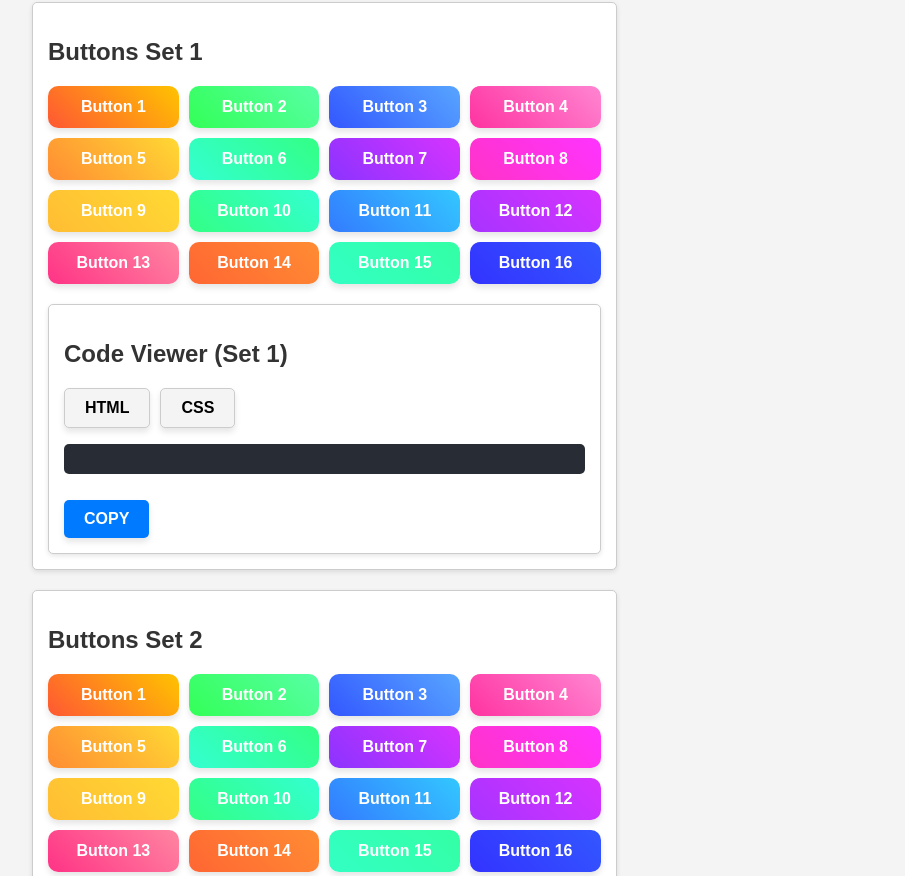
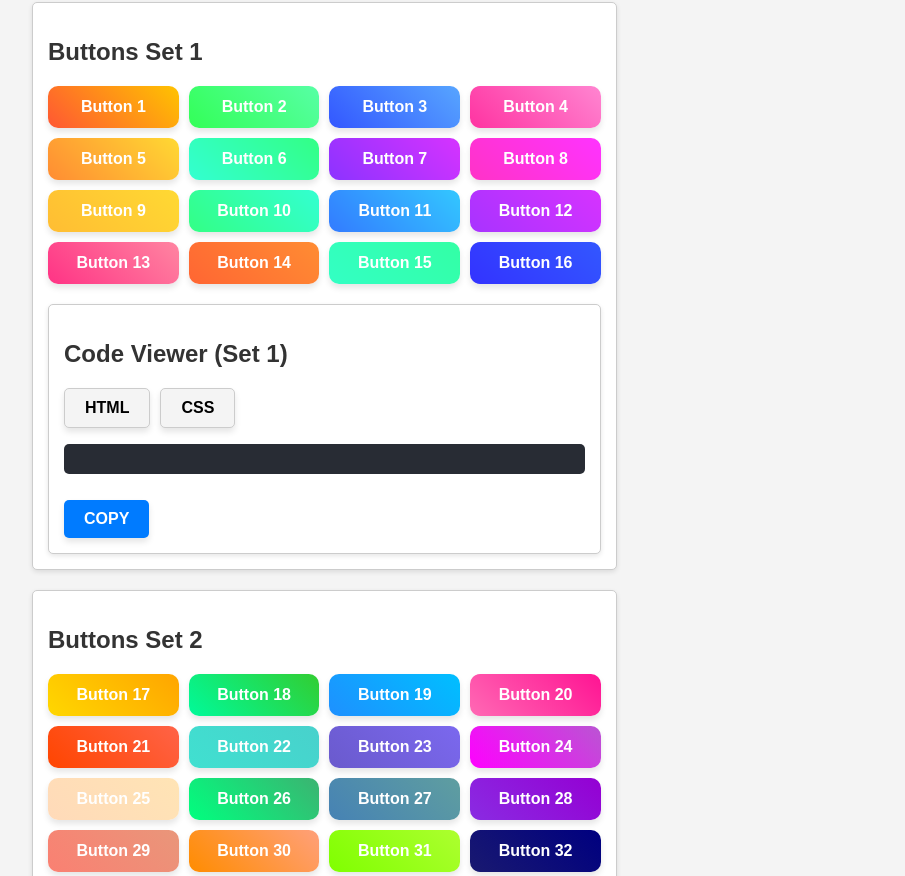
Before and after one commit to GhostCoderLab/design-treasures, a plain HTML site: page Buttons/index.html in a window 1280 px wide. Shown: the part 76-952 px from the top of the page, without its empty margins (32-937 px from the left). Drawn offline with Linux system fonts and the light colour scheme.

Commit message:
update:Buttons

```diff
--- a/Buttons/index.html
+++ b/Buttons/index.html
@@ -51,22 +51,22 @@
             <div class="section">
                 <h2>Buttons Set 2</h2>
                 <div class="design-grid">
-                    <button class="btn1">Button 1</button>
-                    <button class="btn2">Button 2</button>
-                    <button class="btn3">Button 3</button>
-                    <button class="btn4">Button 4</button>
-                    <button class="btn5">Button 5</button>
-                    <button class="btn6">Button 6</button>
-                    <button class="btn7">Button 7</button>
-                    <button class="btn8">Button 8</button>
-                    <button class="btn9">Button 9</button>
-                    <button class="btn10">Button 10</button>
-                    <button class="btn11">Button 11</button>
-                    <button class="btn12">Button 12</button>
-                    <button class="btn13">Button 13</button>
-                    <button class="btn14">Button 14</button>
-                    <button class="btn15">Button 15</button>
-                    <button class="btn16">Button 16</button>
+                    <button class="btn17">Button 17</button>
+                    <button class="btn18">Button 18</button>
+                    <button class="btn19">Button 19</button>
+                    <button class="btn20">Button 20</button>
+                    <button class="btn21">Button 21</button>
+                    <button class="btn22">Button 22</button>
+                    <button class="btn23">Button 23</button>
+                    <button class="btn24">Button 24</button>
+                    <button class="btn25">Button 25</button>
+                    <button class="btn26">Button 26</button>
+                    <button class="btn27">Button 27</button>
+                    <button class="btn28">Button 28</button>
+                    <button class="btn29">Button 29</button>
+                    <button class="btn30">Button 30</button>
+                    <button class="btn31">Button 31</button>
+                    <button class="btn32">Button 32</button>
                 </div>
 
                 <div class="code-viewer">
@@ -82,7 +82,6 @@
                     <button class="copy-btn" data-target="set2">COPY</button>
                 </div>
             </div>
-        </div>
     </div>
 
     <script src="script.js"></script>
--- a/Buttons/script.js
+++ b/Buttons/script.js
@@ -72,6 +72,71 @@ document.addEventListener("DOMContentLoaded", function() {
         btn16: {
             html: '&lt;button class="btn16"&gt;Button 16&lt;/button&gt;',
             css: `.btn16 {\n    background: linear-gradient(45deg, #3333FF, #3357FF);\n    color: white;\n}`
+        },
+
+        btn17: {
+            html: '&lt;button class="btn17"&gt;Button 17&lt;/button&gt;',
+            css: `.btn17 {\n    background: linear-gradient(45deg, #F39C12, #F1C40F);\n    color: white;\n}`
+        },
+        btn18: {
+            html: '&lt;button class="btn18"&gt;Button 18&lt;/button&gt;',
+            css: `.btn18 {\n    background: linear-gradient(45deg, #1ABC9C, #16A085);\n    color: white;\n}`
+        },
+        btn19: {
+            html: '&lt;button class="btn19"&gt;Button 19&lt;/button&gt;',
+            css: `.btn19 {\n    background: linear-gradient(45deg, #9B59B6, #8E44AD);\n    color: white;\n}`
+        },
+        btn20: {
+            html: '&lt;button class="btn20"&gt;Button 20&lt;/button&gt;',
+            css: `.btn20 {\n    background: linear-gradient(45deg, #E74C3C, #C0392B);\n    color: white;\n}`
+        },
+        btn21: {
+            html: '&lt;button class="btn21"&gt;Button 21&lt;/button&gt;',
+            css: `.btn21 {\n    background: linear-gradient(45deg, #2980B9, #3498DB);\n    color: white;\n}`
+        },
+        btn22: {
+            html: '&lt;button class="btn22"&gt;Button 22&lt;/button&gt;',
+            css: `.btn22 {\n    background: linear-gradient(45deg, #27AE60, #2ECC71);\n    color: white;\n}`
+        },
+        btn23: {
+            html: '&lt;button class="btn23"&gt;Button 23&lt;/button&gt;',
+            css: `.btn23 {\n    background: linear-gradient(45deg, #E67E22, #D35400);\n    color: white;\n}`
+        },
+        btn24: {
+            html: '&lt;button class="btn24"&gt;Button 24&lt;/button&gt;',
+            css: `.btn24 {\n    background: linear-gradient(45deg, #ECF0F1, #BDC3C7);\n    color: black;\n}`
+        },
+        btn25: {
+            html: '&lt;button class="btn25"&gt;Button 25&lt;/button&gt;',
+            css: `.btn25 {\n    background: linear-gradient(45deg, #2C3E50, #34495E);\n    color: white;\n}`
+        },
+        btn26: {
+            html: '&lt;button class="btn26"&gt;Button 26&lt;/button&gt;',
+            css: `.btn26 {\n    background: linear-gradient(45deg, #D5DBDB, #85929E);\n    color: black;\n}`
+        },
+        btn27: {
+            html: '&lt;button class="btn27"&gt;Button 27&lt;/button&gt;',
+            css: `.btn27 {\n    background: linear-gradient(45deg, #F4D03F, #F5B041);\n    color: black;\n}`
+        },
+        btn28: {
+            html: '&lt;button class="btn28"&gt;Button 28&lt;/button&gt;',
+            css: `.btn28 {\n    background: linear-gradient(45deg, #82E0AA, #58D68D);\n    color: white;\n}`
+        },
+        btn29: {
+            html: '&lt;button class="btn29"&gt;Button 29&lt;/button&gt;',
+            css: `.btn29 {\n    background: linear-gradient(45deg, #85C1E9, #5DADE2);\n    color: white;\n}`
+        },
+        btn30: {
+            html: '&lt;button class="btn30"&gt;Button 30&lt;/button&gt;',
+            css: `.btn30 {\n    background: linear-gradient(45deg, #BB8FCE, #A569BD);\n    color: white;\n}`
+        },
+        btn31: {
+            html: '&lt;button class="btn31"&gt;Button 31&lt;/button&gt;',
+            css: `.btn31 {\n    background: linear-gradient(45deg, #E59866, #D98880);\n    color: white;\n}`
+        },
+        btn32: {
+            html: '&lt;button class="btn32"&gt;Button 32&lt;/button&gt;',
+            css: `.btn32 {\n    background: linear-gradient(45deg, #AF7AC5, #9B59B6);\n    color: white;\n}`
         }
     };
 
--- a/Buttons/styles.css
+++ b/Buttons/styles.css
@@ -56,7 +56,7 @@ button:hover {
     box-shadow: 0 6px 12px rgba(0, 0, 0, 0.2);
 }
 
-/* Individual Button Styles */
+/* Buttons Set 1 Styles */
 .btn1 {
     background: linear-gradient(45deg, #FF5733, #FFC300);
     color: white;
@@ -137,6 +137,87 @@ button:hover {
     color: white;
 }
 
+/* Buttons Set 2 Styles */
+.btn17 {
+    background: linear-gradient(45deg, #FFD700, #FFA500);
+    color: white;
+}
+
+.btn18 {
+    background: linear-gradient(45deg, #00FA9A, #32CD32);
+    color: white;
+}
+
+.btn19 {
+    background: linear-gradient(45deg, #1E90FF, #00BFFF);
+    color: white;
+}
+
+.btn20 {
+    background: linear-gradient(45deg, #FF69B4, #FF1493);
+    color: white;
+}
+
+.btn21 {
+    background: linear-gradient(45deg, #FF4500, #FF6347);
+    color: white;
+}
+
+.btn22 {
+    background: linear-gradient(45deg, #40E0D0, #48D1CC);
+    color: white;
+}
+
+.btn23 {
+    background: linear-gradient(45deg, #6A5ACD, #7B68EE);
+    color: white;
+}
+
+.btn24 {
+    background: linear-gradient(45deg, #FF00FF, #BA55D3);
+    color: white;
+}
+
+.btn25 {
+    background: linear-gradient(45deg, #FFDAB9, #FFE4B5);
+    color: white;
+}
+
+.btn26 {
+    background: linear-gradient(45deg, #00FF7F, #3CB371);
+    color: white;
+}
+
+.btn27 {
+    background: linear-gradient(45deg, #4682B4, #5F9EA0);
+    color: white;
+}
+
+.btn28 {
+    background: linear-gradient(45deg, #8A2BE2, #9400D3);
+    color: white;
+}
+
+.btn29 {
+    background: linear-gradient(45deg, #FA8072, #E9967A);
+    color: white;
+}
+
+.btn30 {
+    background: linear-gradient(45deg, #FF8C00, #FFA07A);
+    color: white;
+}
+
+.btn31 {
+    background: linear-gradient(45deg, #7FFF00, #ADFF2F);
+    color: white;
+}
+
+.btn32 {
+    background: linear-gradient(45deg, #191970, #000080);
+    color: white;
+}
+
 input[type="text"] {
     padding: 10px;
     font-size: 16px;
```
